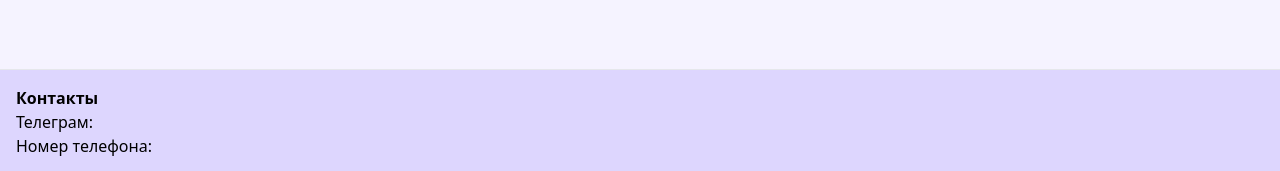
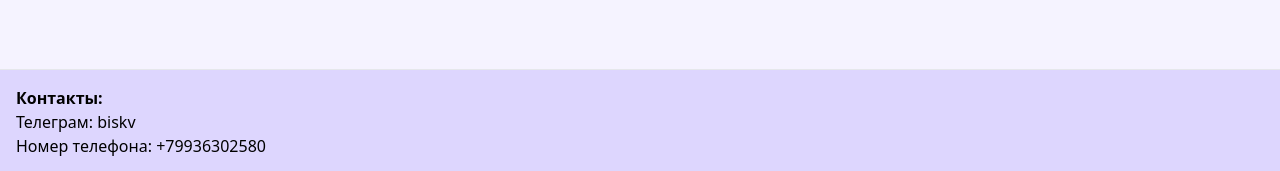
Before and after one commit to biskvitonchik/films, a Vue app: page / in a window 1280 px wide. Shown: the part 626-797 px from the top of the page. Built offline with nearby package versions, Linux system fonts and the light colour scheme; no server answers.

Commit message:
added contact information

```diff
--- a/src/components/Footer.vue
+++ b/src/components/Footer.vue
@@ -1,7 +1,11 @@
 <template>
-   <footer class="p-4 text-sm md:text-base">
-     <h2 class="font-bold">Контакты</h2>
-     <p>Телеграм:</p>
-     <p>Номер телефона:</p>
-   </footer>
- </template>
+  <footer class="p-4 text-sm md:text-base">
+    <h2 class="font-bold">Контакты:</h2>
+    <ul>
+      <li>
+        Телеграм: <a href="https://t.me/biskv" class="hover:text-blue-400" target="_blank">biskv</a>
+      </li>
+      <li>Номер телефона: +79936302580</li>
+    </ul>
+  </footer>
+</template>
```
